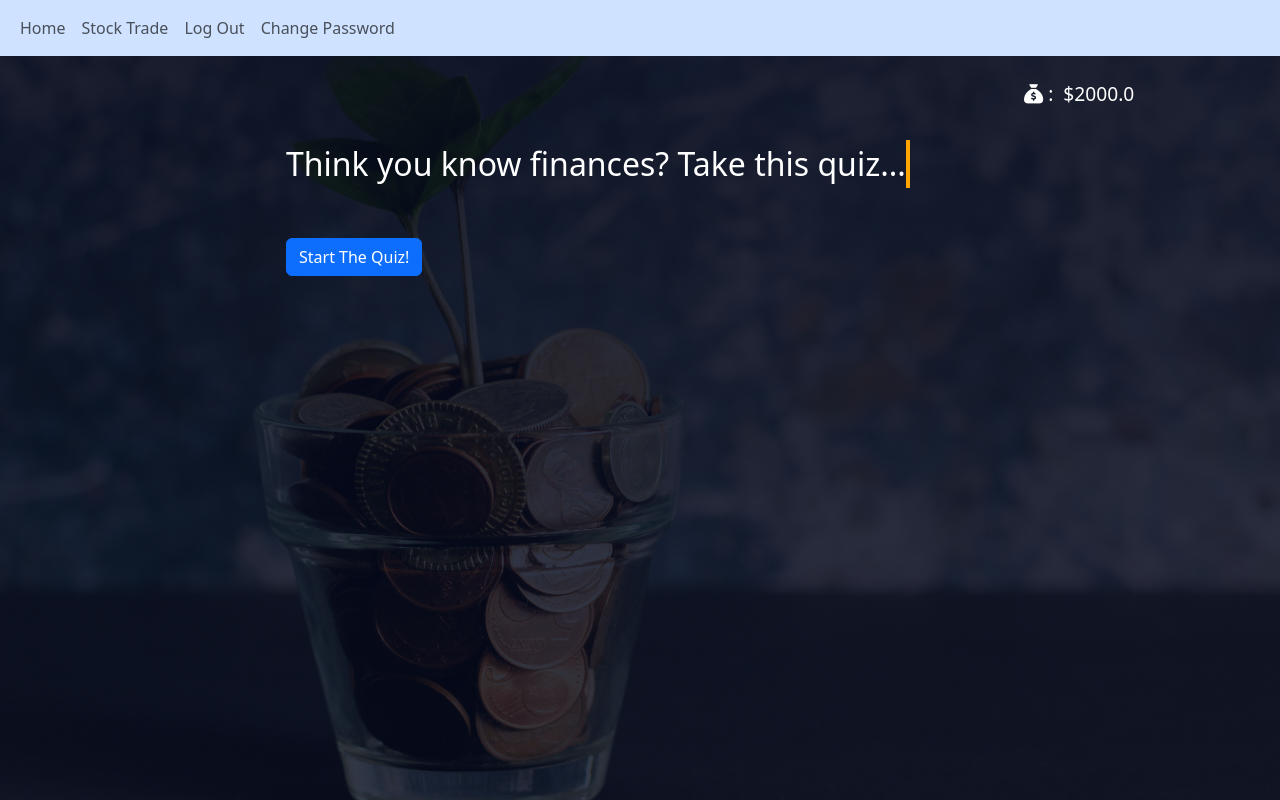
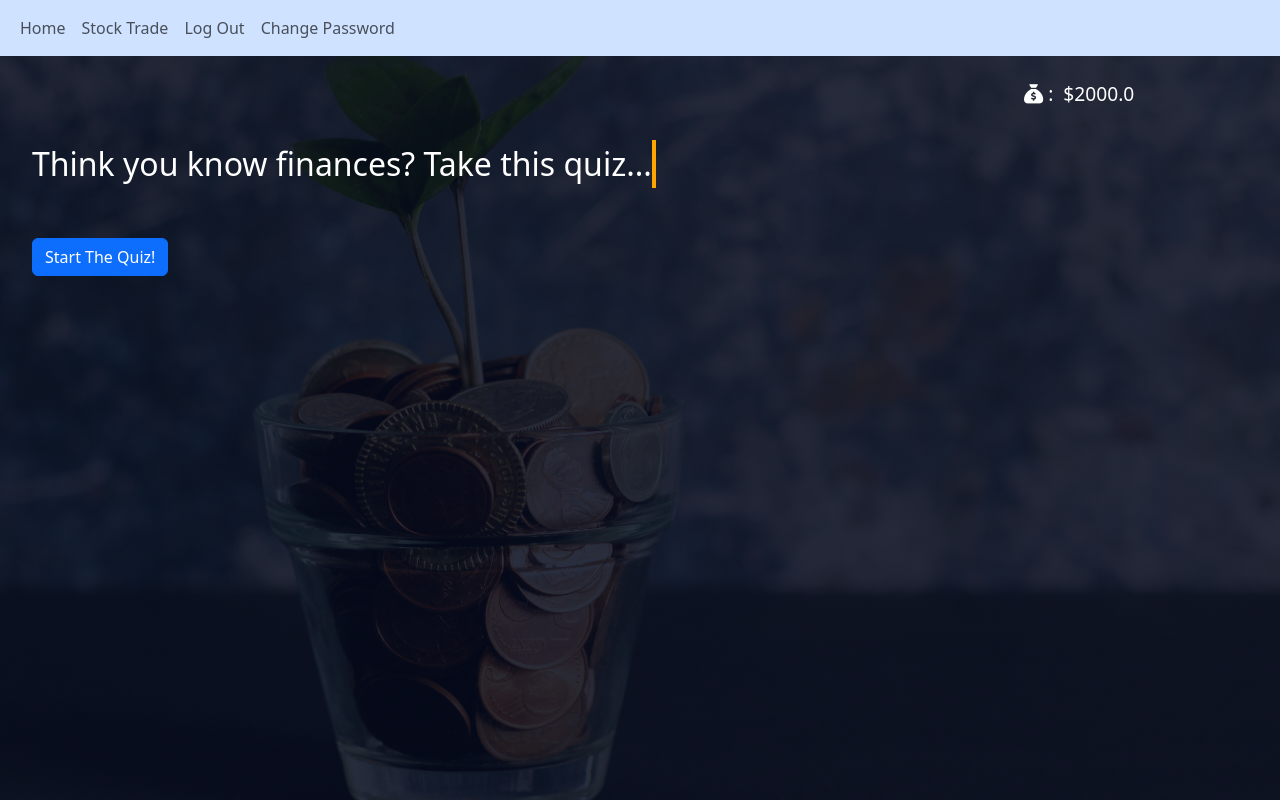
Before and after one commit to LCHIN7X/Team_BeginnerZ, a Flask app: page /quiz/take_quiz in a window 1280 px wide. Run offline with Flask 3, Linux system fonts and the light colour scheme; the visitor is signed in with stand-in values (Sample User, id 1).

Commit message:
Change layout

```diff
--- a/quiz/static/script.js
+++ b/quiz/static/script.js
@@ -55,69 +55,110 @@ function renderQuizQuestion() {
   if (currentQuestionIndex < questions.length) {
     const question = questions[currentQuestionIndex];
     const questionText = question.question;
-    const optionA = question.option_a.replace(/'/g, "\\'");
-    const optionB = question.option_b.replace(/'/g, "\\'");
-    const optionC = question.option_c.replace(/'/g, "\\'");
-    const correctAnswer = question.answer.replace(/'/g, "\\'");
+    const optionA = question.option_a;
+    const optionB = question.option_b;
+    const optionC = question.option_c;
+    const correctAnswer = question.answer;
 
     quizContainerEl.innerHTML = `
       <div class="quiz-content">
         <h2>Question ${currentQuestionIndex + 1}</h2>
         <p>${questionText}</p>
-        <button class='btn-primary btn mt-4 mb-2 btn-block' onclick="checkUserAnswer('${optionA}', '${correctAnswer}', '${optionA}', '${optionB}', '${optionC}')">${optionA}</button>
-        <button class='btn-primary btn mt-4 mb-2 btn-block' onclick="checkUserAnswer('${optionB}', '${correctAnswer}', '${optionA}', '${optionB}', '${optionC}')">${optionB}</button>
-        <button class='btn-primary btn mt-4 mb-2 btn-block' onclick="checkUserAnswer('${optionC}', '${correctAnswer}', '${optionA}', '${optionB}', '${optionC}')">${optionC}</button>
+        <button class='btn-primary btn mt-4 mb-2 btn-block' id="optionA-btn">${optionA}</button>
+        <button class='btn-primary btn mt-4 mb-2 btn-block' id="optionB-btn">${optionB}</button>
+        <button class='btn-primary btn mt-4 mb-2 btn-block' id="optionC-btn">${optionC}</button>
       </div>
     `;
+
+    document.getElementById('optionA-btn').addEventListener('click', () => checkUserAnswer(optionA, correctAnswer));
+    document.getElementById('optionB-btn').addEventListener('click', () => checkUserAnswer(optionB, correctAnswer));
+    document.getElementById('optionC-btn').addEventListener('click', () => checkUserAnswer(optionC, correctAnswer));
   } else {
     showReviewSection();
   }
 }
 
-
-function checkUserAnswer(userSelection, correctAnswer, optionA, optionB, optionC) {
+function checkUserAnswer(userSelection, correctAnswer) {
   const buttons = document.querySelectorAll('.quiz-content button');
   buttons.forEach(button => {
     button.disabled = true;
     button.classList.add('disabled');
   });
-  let isCorrect;
 
-  if (userSelection == correctAnswer) {
+  let isCorrect = userSelection === correctAnswer;
+
+  if (isCorrect) {
     score++;
     moneyEarned += 5;
-    isCorrect = true;
-  } else {
-    isCorrect = false;
   }
-  userAnswers.push({ question: questions[currentQuestionIndex], userSelection, correctAnswer, isCorrect, explanation: "" });
-  getAnswerExplanation(questions[currentQuestionIndex].question, userSelection, correctAnswer, optionA, optionB, optionC, (explanation) => {
-    userAnswers[currentQuestionIndex].explanation = explanation;
+
+  userAnswers.push({
+    question: questions[currentQuestionIndex],
+    userSelection,
+    correctAnswer,
+    isCorrect,
+    explanation: ""
   });
-  renderQuestionResult(userSelection, correctAnswer, isCorrect);
+
+  getAnswerExplanation(
+    questions[currentQuestionIndex].question,
+    userSelection,
+    correctAnswer,
+    questions[currentQuestionIndex].option_a,
+    questions[currentQuestionIndex].option_b,
+    questions[currentQuestionIndex].option_c,
+    (explanation) => {
+      userAnswers[currentQuestionIndex].explanation = explanation;
+      renderQuestionResult(userSelection, correctAnswer, isCorrect);
+    }
+  );
 }
-
 
 function renderQuestionResult(userSelection, correctAnswer, isCorrect) {
   nextQuestionBtnEl.classList.remove('hidden');
 
   if (isCorrect) {
     incrementUserCash();
-    quizAnswerContainerEl.innerHTML =
-    `<h3>Hooray! Correct!</h3>
-    <h5>Your answer: ${userSelection}</h5>
-    <h5>Correct answer: ${correctAnswer}</h5>
-    <p>You Earned $${moneyEarned}! Keep it up!</p>`;
-  }
-  else {
-    quizAnswerContainerEl.innerHTML =
-    `<h3>Oh darn! Wrong Answer.</h3>
-    <h5>Your answer: ${userSelection}</h5>
-    <h5>Correct answer: ${correctAnswer}</h5>
-    <p>Better luck next time!</p>`;
+    quizAnswerContainerEl.innerHTML = `
+      <h3>Hooray! Correct!</h3>
+      <h5>Your answer: ${userSelection}</h5>
+      <h5>Correct answer: ${correctAnswer}</h5>
+      <p>You Earned $${moneyEarned}! Keep it up!</p>
+    `;
+  } else {
+    quizAnswerContainerEl.innerHTML = `
+      <h3>Oh darn! Wrong Answer.</h3>
+      <h5>Your answer: ${userSelection}</h5>
+      <h5>Correct answer: ${correctAnswer}</h5>
+      <p>Better luck next time!</p>
+    `;
   }
 }
 
+
+
+function getAnswerExplanation(question, userAnswer, correctAnswer, optionA, optionB, optionC, callback) {
+  fetch('/quiz/generate-explanation', {
+    method: 'POST',
+    headers: {
+      'Content-Type': 'application/json'
+    },
+    body: JSON.stringify({
+      question: question,
+      user_answer: userAnswer,
+      correct_answer: correctAnswer,
+      option_a: optionA,
+      option_b: optionB,
+      option_c: optionC
+    })
+  })
+  .then(res => res.json())
+  .then(data => {
+    console.log(data);
+    callback(data.explanation);
+  })
+  .catch(error => console.error('Error fetching explanation:', error));
+}
 
 function showReviewSection() {
   quizContainerEl.classList.add('hidden');
@@ -146,31 +187,6 @@ function incrementUserCash() {
        .catch(err => console.log(err));
 }
 
-
-function getAnswerExplanation(question, userAnswer, correctAnswer, optionA, optionB, optionC, callback) {
-  fetch('/quiz/generate-explanation', {
-    method: 'POST',
-    headers: {
-      'Content-Type': 'application/json'
-    },
-    body: JSON.stringify({
-      question: question,
-      user_answer: userAnswer,
-      correct_answer: correctAnswer,
-      option_a: optionA,
-      option_b: optionB,
-      option_c: optionC
-    })
-  })
-  .then(res => res.json())
-  .then(data => {
-    console.log(data);
-    callback(data.explanation);
-  })
-  .catch(error => console.error('Error fetching explanation:', error));
-}
-
-
 function renderLoadingAnimation() {
   quizContainerEl.innerHTML = '<div class="loader"></div>'
 }
--- a/quiz/static/styles.css
+++ b/quiz/static/styles.css
@@ -1,3 +1,4 @@
+/* General styles */
 * {
   box-sizing: border-box;
   color: white;
@@ -6,7 +7,7 @@
 }
 
 body {
-  background-image: linear-gradient(rgba(4, 9, 28, 0.9), rgba(4, 9, 28, 0.8)), url('./images/quiz-bg.jpg');
+  background-image: linear-gradient(rgba(4, 9, 28, 0.85), rgba(4, 9, 28, 0.85)), url('./images/quiz-bg.jpg');
   background-position: center;
   background-size: cover;
   background-repeat: no-repeat;
@@ -66,7 +67,6 @@ body {
   50% { border-color: orange; }
 }
 
-/* HTML: <div class="loader"></div> */
 .loader {
   width: fit-content;
   font-weight: bold;
@@ -98,3 +98,34 @@ body {
   max-width: 600px;
   margin: 0 auto;
 }
+
+/* New styles for the quiz grid layout */
+.quiz {
+  display: grid;
+  grid-template-columns: 1fr 1fr;
+  gap: 3em;
+  align-items: start;
+  width: 100%;
+  margin-left: auto;
+  margin-right: auto;
+}
+
+.quiz-container {
+  grid-column: 1 / span 1;
+}
+
+#quiz-answer-container-el {
+  grid-column: 2 / span 1;
+  align-self: start;
+}
+
+/* Responsive adjustments */
+@media (max-width: 768px) {
+  .quiz {
+    grid-template-columns: 1fr;
+  }
+
+  .quiz-container, #quiz-answer-container-el {
+    grid-column: 1 / span 1;
+  }
+}
--- a/quiz/templates/quiz.html
+++ b/quiz/templates/quiz.html
@@ -1,32 +1,44 @@
 <!DOCTYPE html>
-{% extends 'base.html' %}
-{% block title %} Quiz Time! {% endblock %}
-{% block content %}
+{% extends 'base.html' %} {% block title %} Quiz Time! {% endblock %} {% block
+content %}
 <div class="container mt-lg-5">
   <div class="cash-div">
     <i class="fa-solid fa-sack-dollar"></i>&nbsp;:&nbsp;&nbsp;${{ cash }}
   </div>
-  <div class="quiz-container" id="quiz-container-el">
-    <div class="typewriter-container">
-      <div class="typewriter-text">
-        Think you know finances? Take this quiz...
+  <div class="quiz">
+    <div class="quiz-container" id="quiz-container-el">
+      <div class="typewriter-container">
+        <div class="typewriter-text">
+          Think you know finances? Take this quiz...
+        </div>
       </div>
+      <button
+        type="submit"
+        class="btn btn-primary mt-4 mb-4 text-center"
+        id="start-quiz-btn-el"
+      >
+        Start The Quiz!
+      </button>
     </div>
-    <button type="submit" class="btn btn-primary mt-4 mb-4 text-center" id="start-quiz-btn-el">Start The Quiz!</button>
+    <div id="quiz-answer-container-el" class="mb-2 ml-2 mr-2"></div>
   </div>
-  <div id="quiz-answer-container-el" class="mt-4 mb-2 ml-2 mr-2">
-  </div>
+
   <div class="button-container">
-    <button id="next-question-btn-el" class="btn btn-outline-primary mt-4 hidden">Next Question</button>
+    <button
+      id="next-question-btn-el"
+      class="btn btn-outline-primary mt-4 hidden"
+    >
+      Next Question
+    </button>
   </div>
   <div id="review-container-el" class="mt-4 hidden">
     <h2>Review Your Answers</h2>
     <div id="review-content-el"></div>
-    <div id="answer-explanation-el"></div>
-    <button id="back-to-quiz-btn-el" class="btn btn-outline-secondary">Back to Quiz</button>
+    <button id="back-to-quiz-btn-el" class="btn btn-outline-secondary">
+      Back to Quiz
+    </button>
   </div>
 </div>
-{% endblock %}
-{% block js %}
+{% endblock %} {% block js %}
 <script src="{{ url_for('.static', filename='script.js') }}"></script>
 {% endblock %}
--- a/quiz/views.py
+++ b/quiz/views.py
@@ -87,7 +87,7 @@ def generate_explanation():
     Correct Answer: {correct_answer}
     If the user's answer was wrong, please provide an explanation for why the correct answer is correct and why the user's answer is incorrect.
     If the user's answer was correct, also provide an explanation to elaborate more on why the other 2 answers are incorrect.
-    Respond as if you are talking to the user one-on-one.
+    Respond as if you are talking to the user one-on-one. An explanation must be generated for each prompt. Only provide the explanation, nothing else.
     """
 
     answers_chat = client.chat.completions.create(
```
